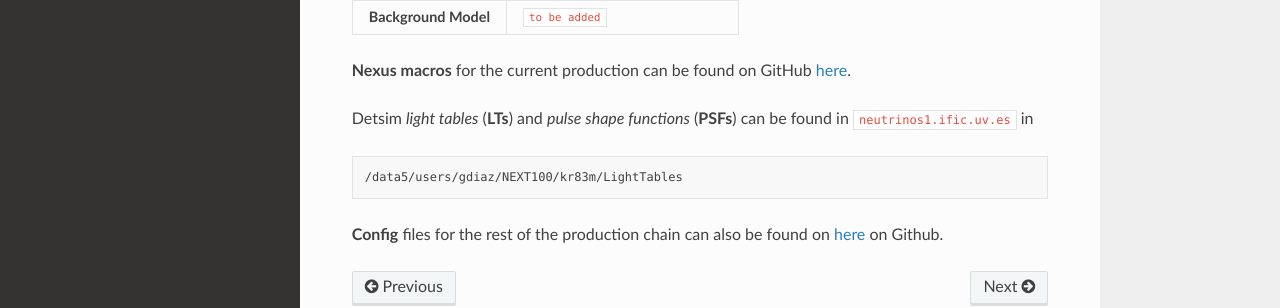
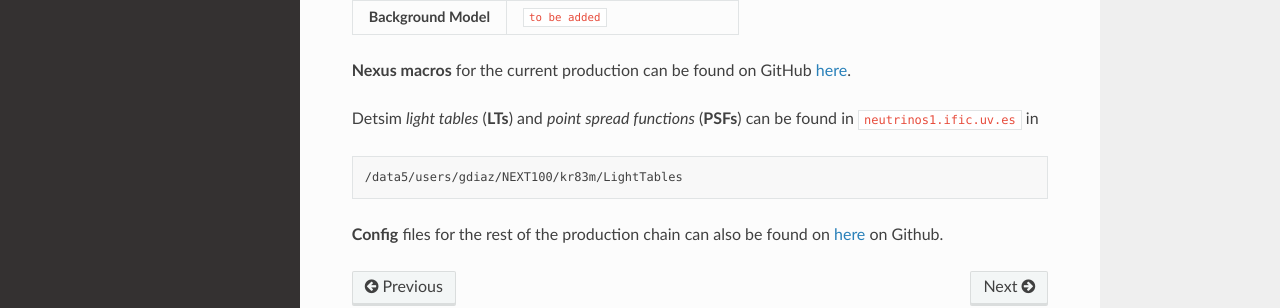
Before and after one commit to next-exp/sw-docs, a Sphinx documentation site: the page built from docs/source/production.rst, in a window 1280 px wide and 900 px high, scrolled down 952 px. Shown: the part 464-772 px from the top of the window. Built offline with Sphinx 7.4.7 and the Read the Docs theme 2.0.0, drawn with Linux system fonts in a browser that asks for light colours.

Commit message:
Correty typo PSFs

```diff
--- a/docs/source/production.rst
+++ b/docs/source/production.rst
@@ -81,7 +81,7 @@ This sample is currently being produced. It is generated using
 
 **Nexus macros** for the current production can be found on GitHub `here <https://github.com/gondiaz/NEXT100-0nubb-analysis/tree/main/nexus_job_templates/ft3>`_.
 
-Detsim *light tables* (**LTs**) and *pulse shape functions* (**PSFs**) can be found in ``neutrinos1.ific.uv.es`` in
+Detsim *light tables* (**LTs**) and *point spread functions* (**PSFs**) can be found in ``neutrinos1.ific.uv.es`` in
 
 .. code-block:: text
 
```
